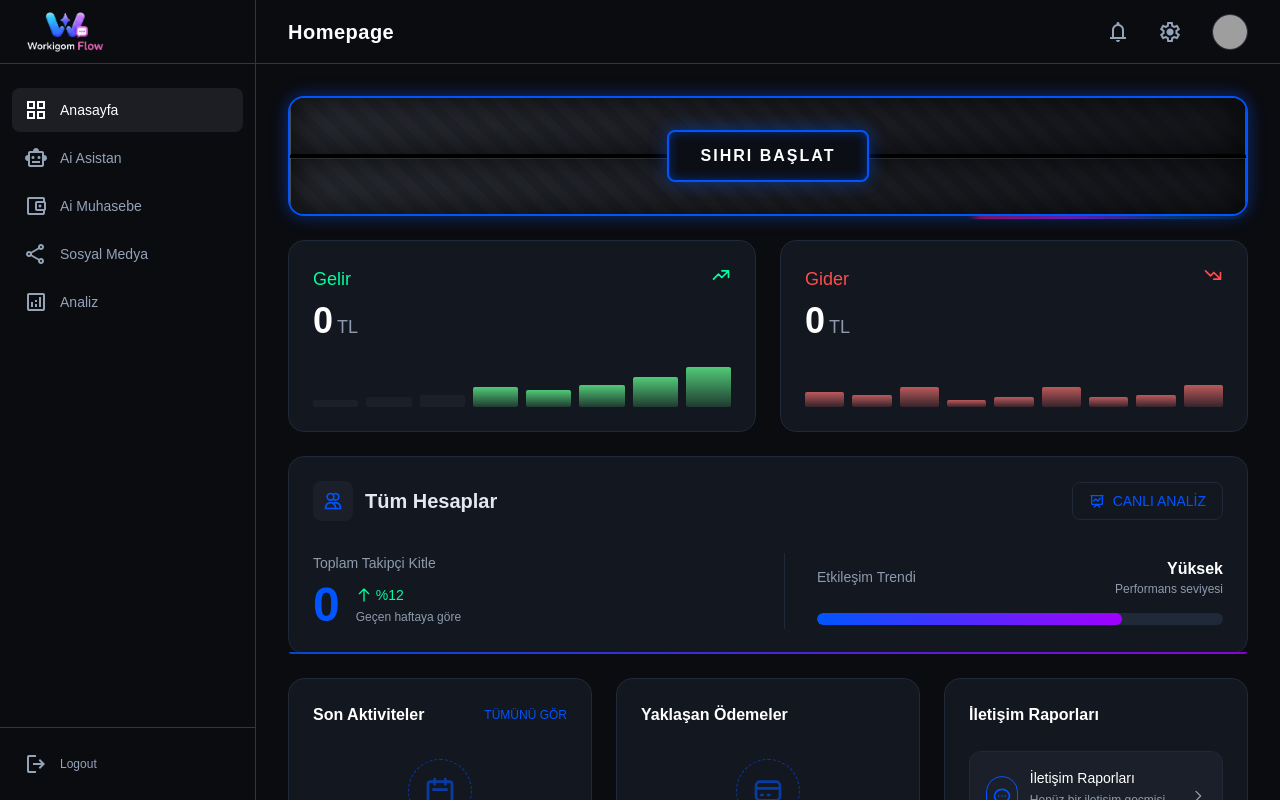
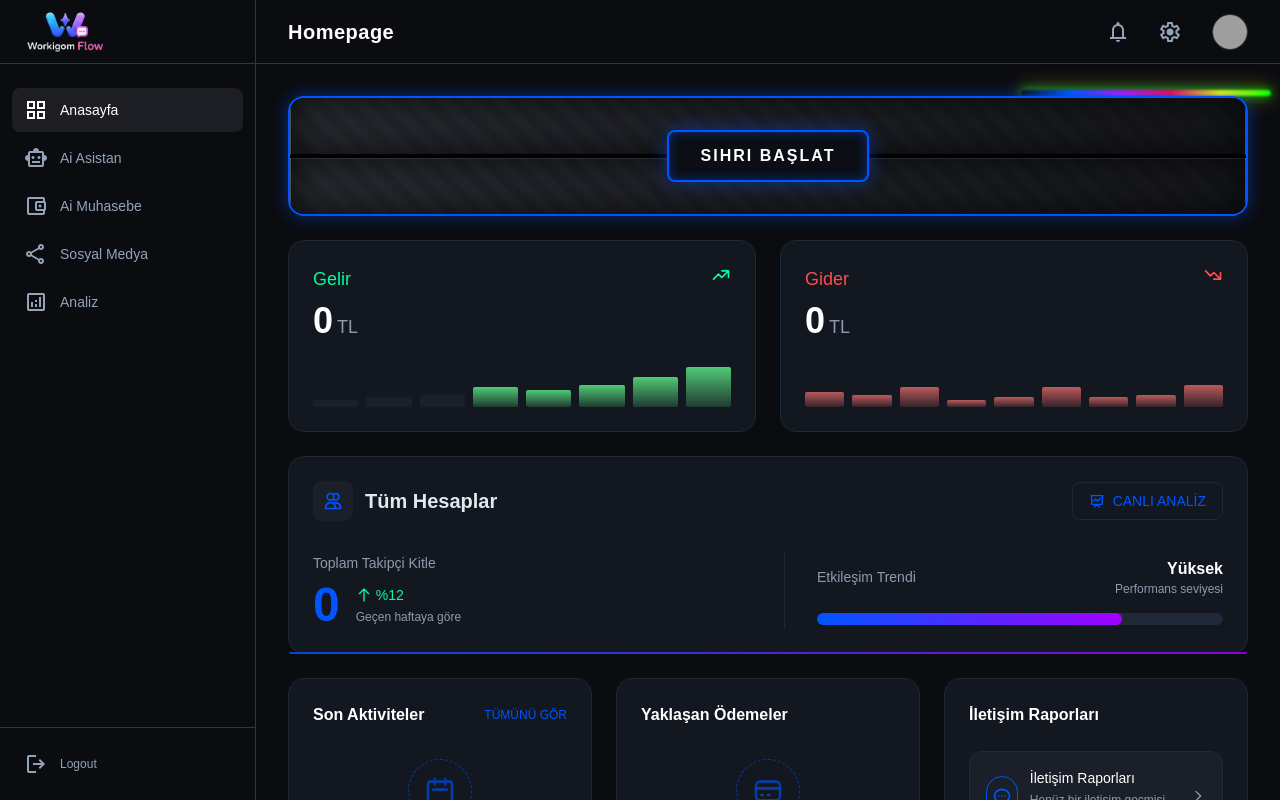
Before and after one commit to cicicarscom-pixel/flowweb, a Next.js app: page / in a window 1280 px wide. Built offline with nearby package versions, Linux system fonts and the light colour scheme; grey boxes are pictures that could not be loaded.

Commit message:
UI: Made rainbow aura vibrant, removed clipper mask, and slowed down animation by 30%

```diff
--- a/src/app/(dashboard)/page.module.css
+++ b/src/app/(dashboard)/page.module.css
@@ -54,23 +54,24 @@
 .magicAuraClipper {
   position: absolute;
   inset: -3px;
-  overflow: hidden;
   border-radius: 1.1rem;
   z-index: 0;
   pointer-events: none;
+  overflow: visible;
 }
 
 .magicAuraSpinner {
   position: absolute;
   top: 0;
   left: 0;
-  width: 300px;
-  height: 8px;
-  background: linear-gradient(90deg, transparent, rgba(0, 162, 255, 0.4), #bc13fe, #ff0050);
-  border-radius: 4px;
-  filter: blur(4px);
-  offset-path: inset(0 0 0 0 round 1.5rem);
-  animation: moveBeam 10s linear infinite;
+  width: 250px;
+  height: 6px;
+  background: linear-gradient(90deg, transparent, #0055ff, #bc13fe, #ff0050, #ffff00, #00ff00);
+  box-shadow: 0 0 10px rgba(0, 255, 0, 0.8), 0 0 20px rgba(255, 255, 0, 0.6);
+  border-radius: 3px;
+  filter: blur(1px);
+  offset-path: inset(0 0 0 0 round 1.2rem);
+  animation: moveBeam 14s linear infinite;
   z-index: 0;
 }
 
```
